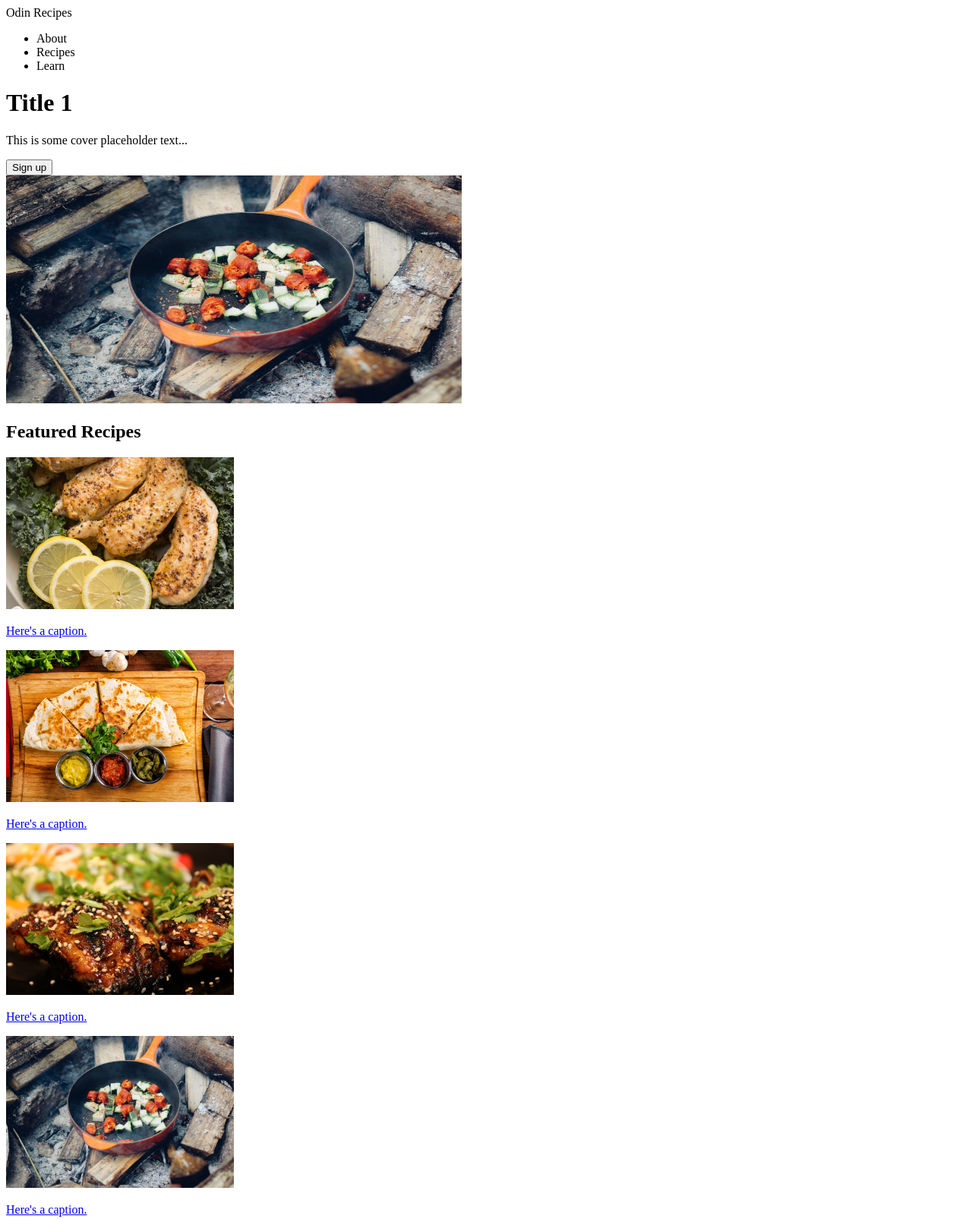
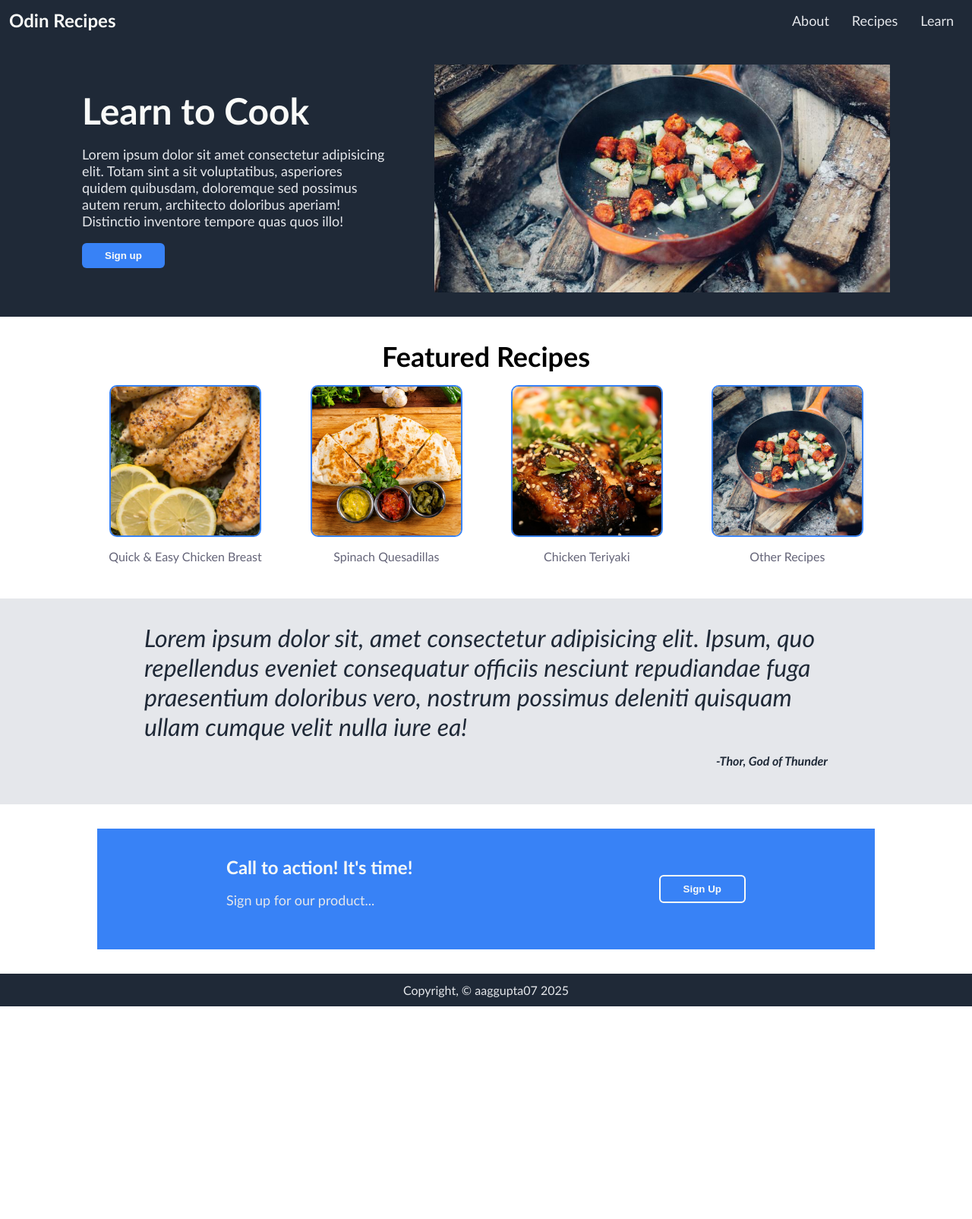
Before and after one commit to aaggupta07/odin-projects, a plain HTML site: page index.html in a window 1280 px wide. Shown: the top 1605 px of the page at 76% size. After the commit the page ends 1325 px from the top, so only its background shows below. Drawn offline with Linux system fonts and the light colour scheme.

Commit message:
Redesign index.html style with style.css
Add content blocks, redesign with FlexBox.
Restructure parts of index.html where needed.

```diff
--- a/index.html
+++ b/index.html
@@ -4,23 +4,24 @@
     <head>
         <meta charset="UTF-8">
         <title>Odin Recipes | Home</title>
+        <link rel="stylesheet" href="style.css">
     </head>
 
     <body>
         <div class="header">
-            <a class="left-links">Odin Recipes</a>
-            <ul class="right-links">
-              <li><a>About</a></li>
-              <li><a>Recipes</a></li>
-              <li><a>Learn</a></li>
+            <a href="#" class="left-links">Odin Recipes</a>
+            <ul>
+              <li><a href="#">About</a></li>
+              <li><a href="#">Recipes</a></li>
+              <li><a href="#">Learn</a></li>
             </ul>
         </div>
 
         <div class="block-1">
             <div class="img-left">
-                <h1 class="home-header">Title 1</h1>
-                <p>This is some cover placeholder text...</p>
-                <button class="button-1">Sign up</button>
+                <h1 class="home-header">Learn to Cook</h1>
+                <p>Lorem ipsum dolor sit amet consectetur adipisicing elit. Totam sint a sit voluptatibus, asperiores quidem quibusdam, doloremque sed possimus autem rerum, architecto doloribus aperiam! Distinctio inventore tempore quas quos illo!</p>
+                <button class="button-1"><a href="#">Sign up</a></button>
             </div>
 
             <img src="./images/cooking-homepage.jpg" alt="A picture of a cooking pan." class="cover-image" height="300" width="600">
@@ -30,28 +31,30 @@
             <h2>Featured Recipes</h2>
             <div class="content-blocks">
                 <a href="recipes/chicken-breast.html" class="content-block">
-                    <img src="./images/chicken-breast.jpg" class="featured-images" alt="A picture of chicken breast." height="200" width="auto">
-                    <p>Here's a caption.</p>
+                    <img src="./images/chicken-breast.jpg" alt="A picture of chicken breast." height="200" width="200">
+                    <p>Quick &amp; Easy Chicken Breast</p>
                 </a>
                 <a href="recipes/spinach-quesadillas.html" class="content-block">
-                    <img src="./images/quesadilla.jpg" class="featured-images" alt="A picture of quesadillas." height="200" width="auto">
-                    <p>Here's a caption.</p>
+                    <img src="./images/quesadilla.jpg" alt="A picture of quesadillas." height="200" width="200" style="object-position: 32%;">
+                    <p>Spinach Quesadillas</p>
                 </a>
                 <a href="recipes/chicken-teriyaki.html" class="content-block">
-                    <img src="./images/chicken-teriyaki.jpg" class="featured-images" alt="A picture of chicken teriyaki." height="200" width="auto">
-                    <p>Here's a caption.</p>
+                    <img src="./images/chicken-teriyaki.jpg" alt="A picture of chicken teriyaki." height="200" width="200">
+                    <p>Chicken Teriyaki</p>
                 </a>
                 <a href="#" class="content-block">
-                    <img src="./images/cooking-homepage.jpg" class="featured-images" alt="A picture of something." height="200" width="auto">
-                    <p>Here's a caption.</p>
+                    <img src="./images/cooking-homepage.jpg" alt="A picture of something." height="200" width="200">
+                    <p>Other Recipes</p>
                 </a>
             </div>
         </div>
 
         <div class="quote-block">
-            <p class="featured-quote">This is an inspiring quote, of some sort.</p>
-            <br>
-            <p class="quote-attribution">-Thor, God of Thunder</p>
+            <div class="quote">
+                Lorem ipsum dolor sit, amet consectetur adipisicing elit. Ipsum, quo repellendus eveniet consequatur officiis nesciunt repudiandae fuga praesentium doloribus vero, nostrum possimus deleniti quisquam ullam cumque velit nulla iure ea!
+
+                <p class="quote-attribution">-Thor, God of Thunder</p>
+            </div>
         </div>
 
         <div class="block-4">
@@ -59,9 +62,7 @@
                 <h3>Call to action! It's time!</h3>
                 <p>Sign up for our product...</p>
             </div>
-            <button class="button-2">
-
-            </button>
+                <button class="button-2"><a href="#">Sign Up</a></button>
         </div>
 
         <div class="footer">
--- a/style.css
+++ b/style.css
@@ -1,18 +1,16 @@
 html {
     box-sizing: border-box;
+}
+
+body {
     margin: 0px;
     padding: 0px;
     font-family: Calibri, 'Trebuchet MS', sans-serif;
-    line-height: 1.5;
 }
 
-p,
-ol,
-ul,
-h2,
-h1 {
-    margin-left: 15%;
-    margin-right: 15%;
+a {
+    text-decoration: none;
+    color:#F9FAF8;
 }
 
 *,
@@ -22,48 +20,181 @@ h1 {
     box-sizing: inherit;
 }
 
-h1 {
-    text-align: center;
-    margin-bottom: -12px;
-    font-family: 'EB Garamond', Georgia, Garamond, serif;
+ul {
+    margin: 0;
+    padding: 0;
+    list-style-type: none;
 }
 
-.link {
-    display: flex;
+.header,
+.footer {
+    margin: 0px;
+    padding: 12px;
+    background-color: #1F2937;
+    color: #E5E7EB;
+    text-align: center;
+    font-weight: 100;
 }
 
-.link a {
-    flex: 1;
-    text-align: center;
-    background-color: white;
-    border: 1px solid black;
-    margin-top: 15px;
-    padding-top: 7px;
-    padding-bottom: 12px;
+.header {
+    display: flex;
+    align-items: center;
+    justify-content: space-between;
 }
 
-img {
-    width: 70%;
-    margin: 12px auto;
-    display: block;
-    height: auto;
+.header a {
+    color: #F9FAF8;
+    font-size: 24px;
+    font-weight: bold;
 }
 
-.home {
-    background-color: white;
-    padding: 8px;
-    text-align: left;
-    margin-top: 0px;
-    margin-bottom: -30px;
-    margin-left: 10px;
+.header ul {
+    display: flex;
+    gap: 30px;
+    margin-right: 12px;
+}
+
+.header li a{
+    font-size: 18px;
+    font-weight: 100;
+    color: #E5E7EB;
+}
+
+.block-1 {
+    background-color: #1F2937;
+    padding: 32px;
+    display: flex;
+    justify-content: center;
+    gap: 64px;
+}
+
+.home-header {
+    color: #F9FAF8;
+    font-weight: 900;
+    font-size: 48px;
+    margin-bottom: 0px;
+}
+
+.img-left p {
+    color: #E5E7EB;
+    font-weight: 100;
+    font-size: 18px;
+    max-width: 400px;
+}
+
+img.cover-image {
+    width: 600px;
+    object-fit: cover;
+    height: 300px;
+}
+
+button {
+    text-align: center;
+    background-color: #3882F6;
+    color: #F9FAF8;
+    border: 0;
+    border-radius: 6px;
+    font-weight: bold;
+}
+
+button a {
+    padding: 8px 24px;
     display: block;
 }
 
-h2 {
-    text-align: left;
-    margin-bottom: -10px;
+.button-1 {
+    display: block;
 }
 
-.desc {
-    margin-left: 17%;
+.button-2 {
+    border: 2px solid #F9FAF8;
 }
+
+.block-2 {
+    padding: 18px;
+    background-color: white;
+}
+
+h2 {
+    text-align: center;
+    color: black;
+    font-size: 36px;
+    font-weight: 800;
+    margin-bottom: 16px;
+    margin-top: 12px;
+}
+
+.content-blocks {
+    display: flex;
+    flex-wrap: wrap;
+    justify-content: center;
+    gap: 64px;
+    align-items: flex-start;
+    margin-bottom: 12px;
+}
+
+.content-blocks img {
+    height: 200;
+    width: 200;
+    object-fit: cover;
+    border: 2px solid #3882F6;
+    border-radius: 10px;
+    margin: 0px auto;
+    display: block;
+}
+
+.content-blocks p {
+    color: rgb(100, 100, 120);
+    text-align: center;
+    max-width: 250px;
+}
+
+.quote-block {
+    padding: 32px;
+    background-color: #E5E7EB;
+    display: flex;
+    justify-content: center;
+    align-items: center;
+}
+
+.quote {
+    font-size: 32px;
+    font-style: italic;
+    font-weight: 100;
+    max-width: 900px;
+    color: #1F2937;
+    margin-bottom: 0px;
+    display: flex;
+    flex-direction: column;
+    align-items: flex-end;
+}
+
+.quote-attribution {
+    font-weight: bold;
+    font-size: 16px;
+}
+
+.block-4 {
+    margin: 32px 128px;;
+    padding: 36px 16px;
+    display: flex;
+    gap: 16px;
+    flex-wrap: wrap;
+    justify-content: space-around;
+    align-items: center;
+    background-color: #3882F6;
+}
+
+.block-4 h3 {
+    color:#F9FAF8;
+    font-weight: bold;
+    font-size: 24px;
+    margin: 0px;
+    margin-bottom: 4px;
+}
+
+.block-4 p {
+    color:#E5E7EB;
+    font-size: 18px;
+    font-weight: 100;
+}
```
